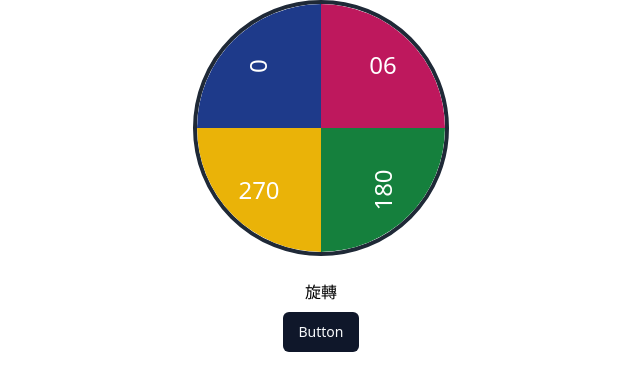
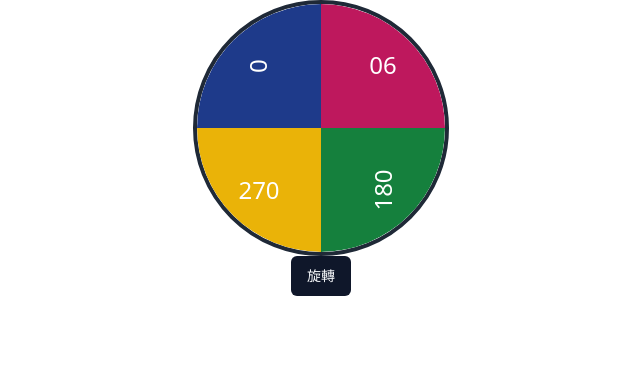
Before and after one commit to NhOuOiB/WhatToEat, a React (Vite) app: page / in a window 1280 px wide. Shown: the top 390 px of the page, without its empty margins (319-959 px from the left). Built offline with nearby package versions, Linux system fonts and the light colour scheme.

Commit message:
feat: Update button text to "旋轉" for better clarity

```diff
--- a/src/App.tsx
+++ b/src/App.tsx
@@ -13,10 +13,7 @@ const App: FC = () => {
   return (
     <div className="flex flex-col items-center">
       <Wheel rotation={rotation} />
-      <button onClick={spin} className="mt-4 px-4 py-2 rounded">
-        旋轉
-      </button>
-      <Button onClick={spin} >Button</Button>
+      <Button onClick={spin}>旋轉</Button>
     </div>
   );
 };
```
